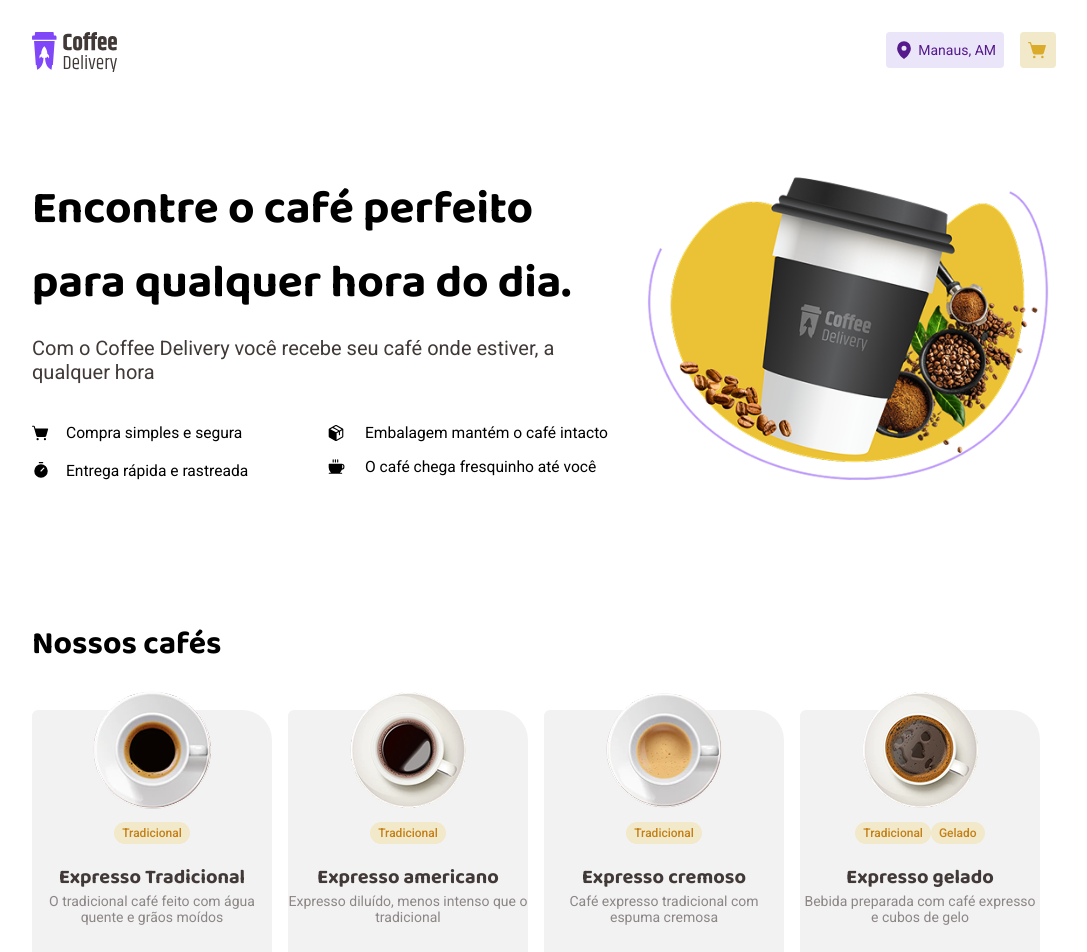
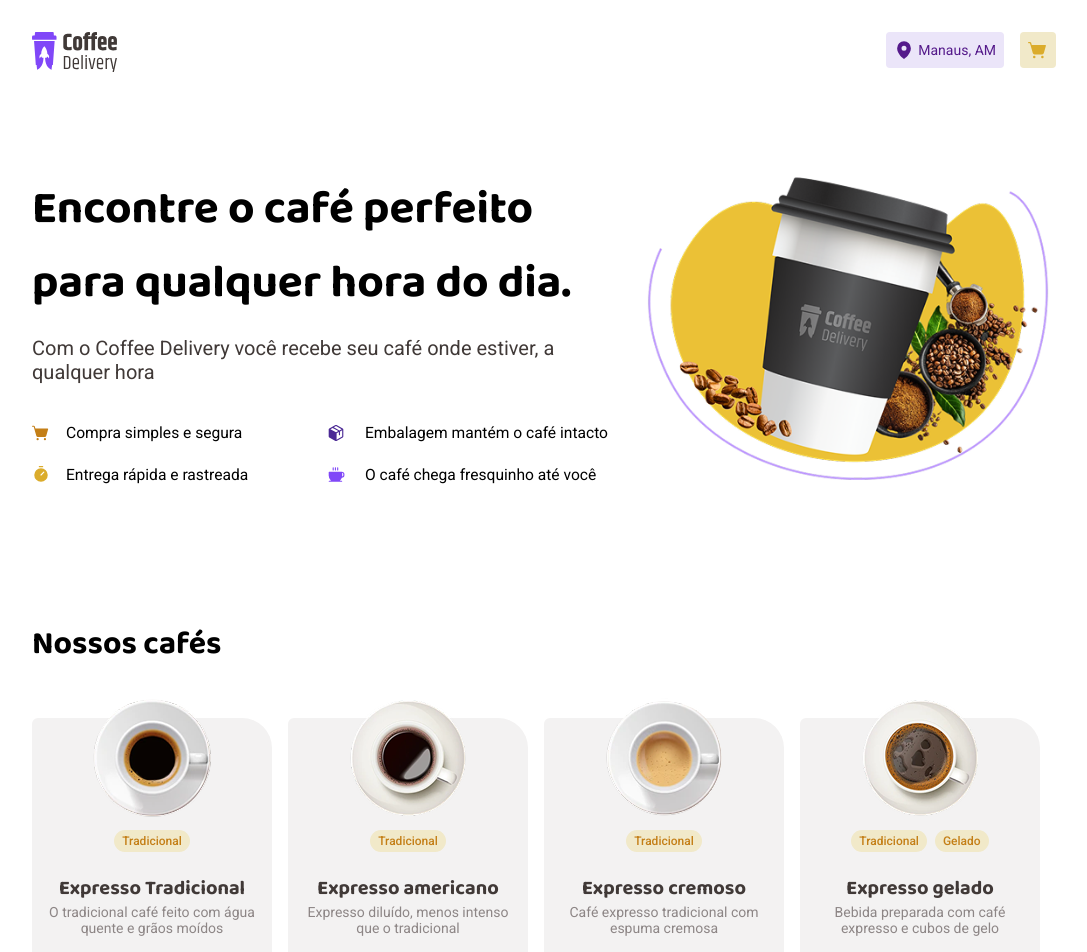
Before and after one commit to naelens/coffee-delivery, a React (Vite) app: page / in a window 1280 px wide. Shown: the top 952 px of the page, without its empty margins (96-1183 px from the left). Built offline with nearby package versions, Linux system fonts and the light colour scheme.

Commit message:
[FEAT] - Home styles has been completed

```diff
--- a/src/pages/home/Home.module.css
+++ b/src/pages/home/Home.module.css
@@ -29,7 +29,7 @@
 .firstColumn {
     display: flex;
     flex-direction: column;
-    gap: 1.25rem;
+    gap: 1.5rem;
     font-size: 0.975rem;
 }
 
@@ -38,16 +38,32 @@
     gap: 1rem;
 }
 
+.cartIcon {
+    color: var(--yellow-dark);
+}
+
+.timerIcon {
+    color: var(--yellow);
+}
+
 .secondColumn {
     display: flex;
     flex-direction: column;
-    gap: 1rem;
+    gap: 1.5rem;
     font-size: 0.975rem;
 }
 
 .secondColumn div {
     display: flex;
     gap: 1.25rem;
+}
+
+.packageIcon {
+    color: var(--purple-dark);
+}
+
+.coffeeIcon {
+    color: var(--purple);
 }
 
 .containerImage img {
@@ -67,11 +83,11 @@
     display: flex;
     flex-wrap: wrap;
     gap: 1rem;
-    margin: 2.5rem 0 2.5rem 0;
 }
 
 .coffeeInfoCards {
     width: 15rem;
+    margin-top: 3rem;
     background: var(--base-card);
     border-radius: 6px 30px 6px 30px;
 }
@@ -93,7 +109,11 @@
     font-size: 0.75rem;
     padding: 0.25rem 0.5rem 0.25rem 0.5rem;
     border-radius: 100px;
+}
 
+.tags {
+    display: flex;
+    gap: 0.5rem;
 }
 
 .coffeeDescription {
@@ -116,6 +136,7 @@
 }
 
 .coffeeInfoText p {
+    padding: 0 0.7rem 0 0.7rem;
     text-align: center;
     color: var(--base-label);
     font-size: 0.875rem;
```
